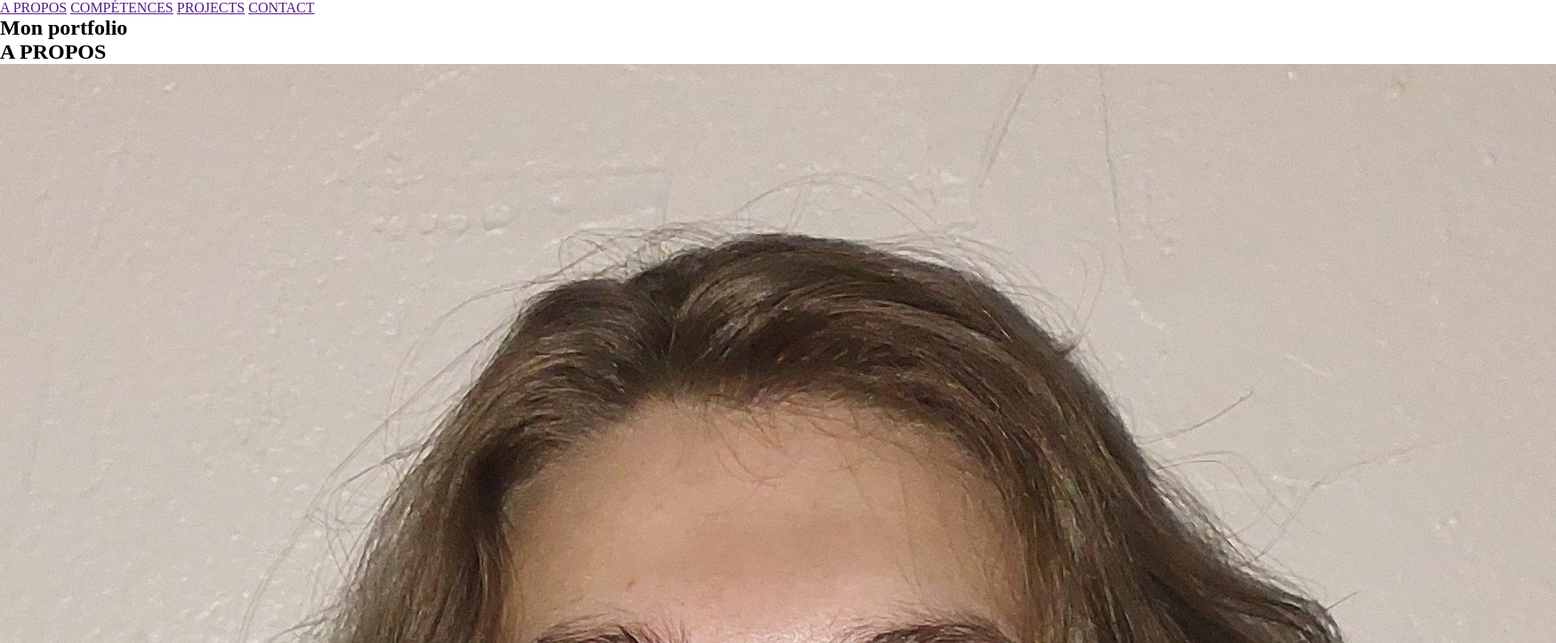
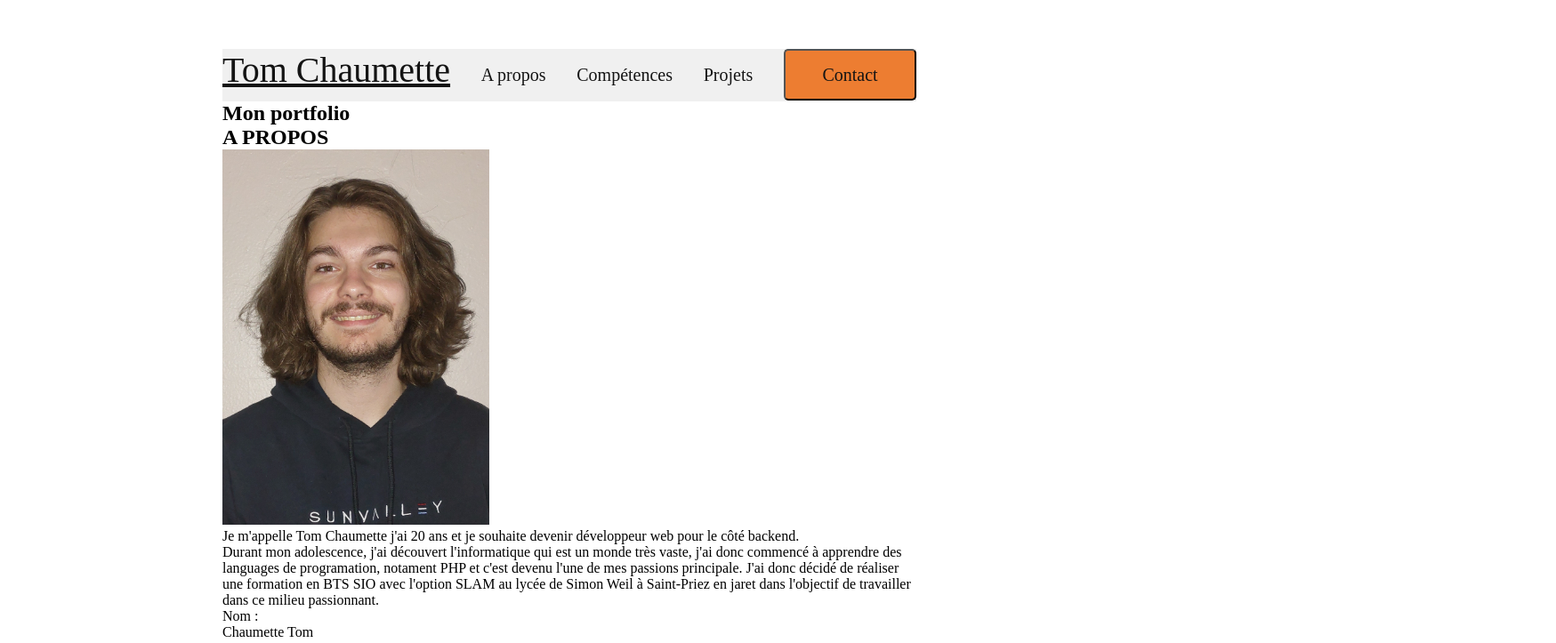
Before and after one commit to El-Tome/Portfolio, a plain HTML site: page index.html in a window 1280 px wide. Shown: the top 723 px of the page at 89% size, 1749 px wide, since content can reach past the window. Drawn offline with Linux system fonts and the light colour scheme.

Commit message:
ajout du style pour la barre de navigation

```diff
--- a/index.html
+++ b/index.html
@@ -8,10 +8,13 @@
 </head>
 <body>
     <nav>
-        <a href="">A PROPOS</a>
-        <a href="">COMPÉTENCES</a>
-        <a href="">PROJECTS</a>
-        <a href="">CONTACT</a>
+        <a href="" id="btn-logo">Tom Chaumette</a>
+        <div id="nav-content">
+            <a href="" class="btn-nav">A propos</a>
+            <a href="" class="btn-nav">Compétences</a>
+            <a href="" class="btn-nav">Projets</a>
+        </div>
+        <button onclick="window.location.href='#ancre'" id="btn-contact">Contact</button>
     </nav>
     <section>
         <h1>Mon portfolio</h1>
--- a/style.css
+++ b/style.css
@@ -3,3 +3,85 @@
     margin: 0;
     padding: 0;
 }
+
+body
+{
+    margin-left: 250px;
+    margin-right: 250px;
+    margin-top: 55px;
+}
+
+/* style de la barre de navigation*/
+nav
+{
+    display: flex;
+    position: sticky;
+    top: 0;
+    left: 250px;
+    right: 250px;
+    height: 59px;
+    background-color: #F0F0F0;
+    justify-content: space-between;
+
+}
+
+#btn-logo
+{
+    color: #141414;
+    text-align: center;
+    font-family: "Kaushan Script";
+    font-size: 40px;
+    font-style: normal;
+    font-weight: 400;
+    line-height: normal;
+}
+
+#nav-content
+{
+    display: flex;
+    justify-content: space-evenly;
+    flex-grow: 1;
+}
+.btn-nav
+{
+    display: flex;
+    color: #141414;
+    font-family: "PT Sans Narrow";
+    font-size: 20px;
+    font-style: normal;
+    font-weight: 400;
+    line-height: normal;
+    text-decoration: none;
+
+    align-items: center;
+}
+
+#btn-contact
+{
+    width: 149px;
+    height: 58px;
+
+    background-color: #ED7D31;
+    border-radius: 5px;
+
+    color: #141414;
+    text-align: center;
+    font-family: "PT Sans Narrow";
+    font-size: 20px;
+    font-style: normal;
+    font-weight: 400;
+    line-height: normal;
+}
+
+
+
+
+
+
+
+
+img
+{
+    width: 300px;
+    height: auto;
+}
```
